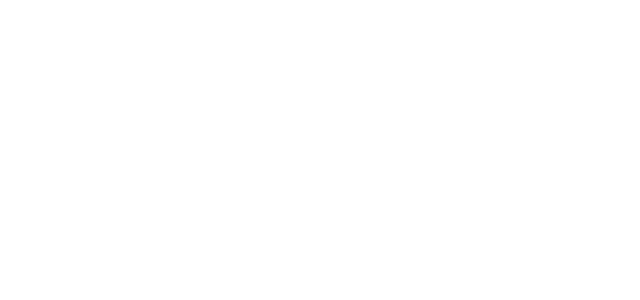
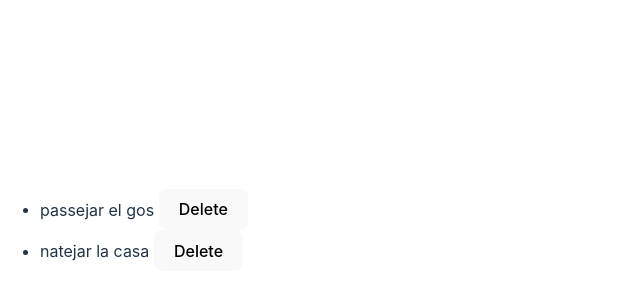
Before and after one commit to FundacioEsplaiJava2024/ToDoList-grupo-3, a React (Vite) app: page / in a window 1280 px wide. Shown: the part 170-470 px from the top of the page, without its empty margins (0-640 px from the left). Built offline with nearby package versions, Linux system fonts and the light colour scheme.

Commit message:
TodoListItem

```diff
--- a/src/App.tsx
+++ b/src/App.tsx
@@ -1,12 +1,29 @@
+import React from 'react';
+import { Task } from "./model/task";
+import { TaskListItem } from './components/TaskListItem';
 
+const tasks: Task[] = [
+  {
+    id: 1,
+    name: 'passejar el gos',
+  },
+  {
+    id: 2,
+    name: 'natejar la casa',
+  },
+];
 
 function App() {
+  const handleDelete = (task: Task) => {
+    // No hace nada por ahora
+  };
 
   return (
-    <>
-    </>
-  )
-
+    <ul>
+      <TaskListItem task={tasks[0]} onDelete={handleDelete}/>
+      <TaskListItem task={tasks[1]} onDelete={handleDelete}/>
+    </ul>
+  );
 }
 
 export default App
--- /dev/null
+++ b/src/components/TaskListItem.tsx
@@ -0,0 +1,19 @@
+import React, { FunctionComponent } from "react";
+import { Task } from "../model/task";
+
+interface Props {
+  task: Task;
+  onDelete: (task: Task) => void;
+}
+
+export const TaskListItem: FunctionComponent<Props> = ({ task, onDelete }) => {
+  const onClick = () => {
+    onDelete(task);
+  };
+
+  return (
+    <li>
+      {task.name} <button onClick={onClick}>Delete</button>
+    </li>
+  );
+};
--- /dev/null
+++ b/src/model/task.ts
@@ -0,0 +1,4 @@
+export interface Task {
+    id: number;
+    name: string;
+  }
```
